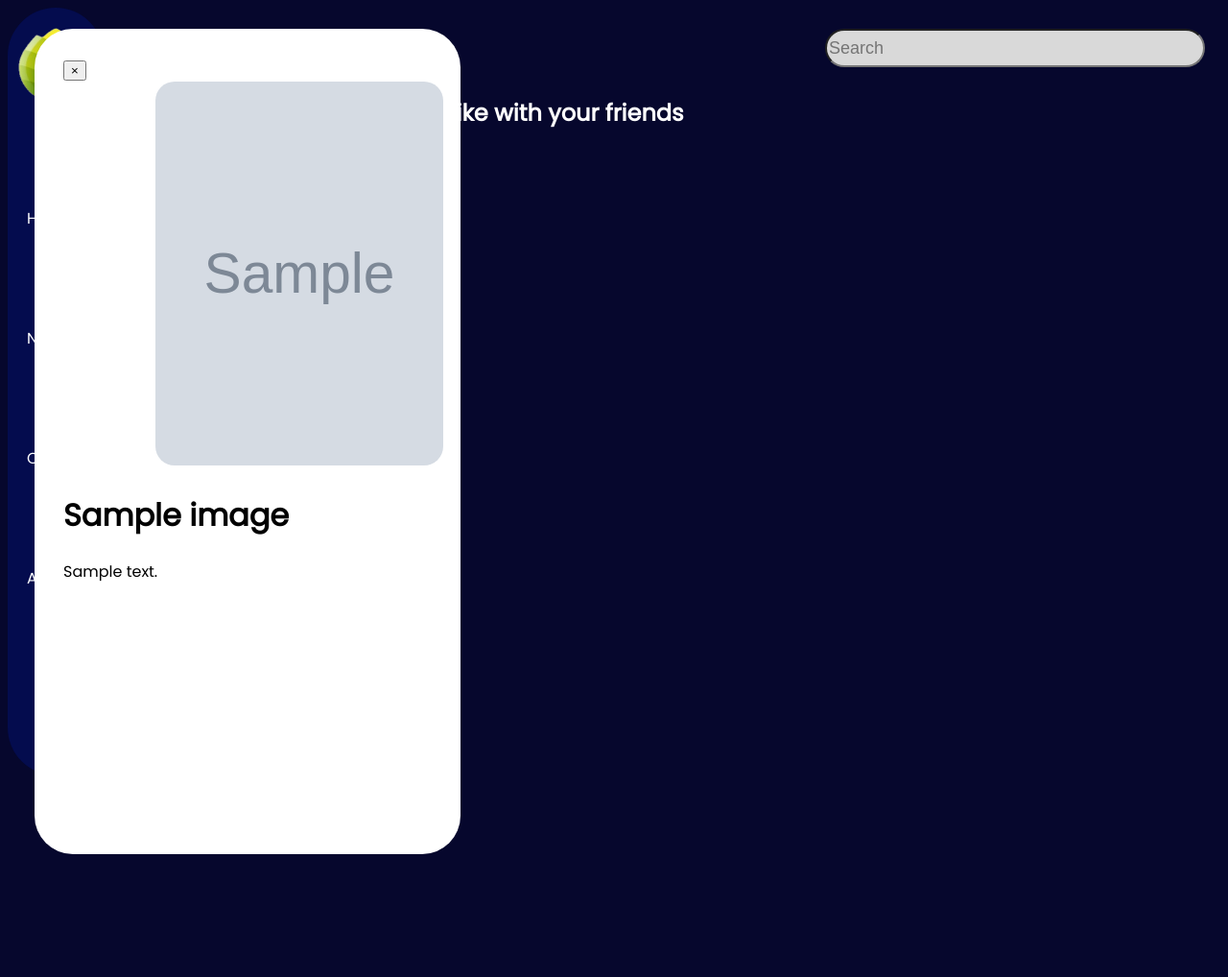
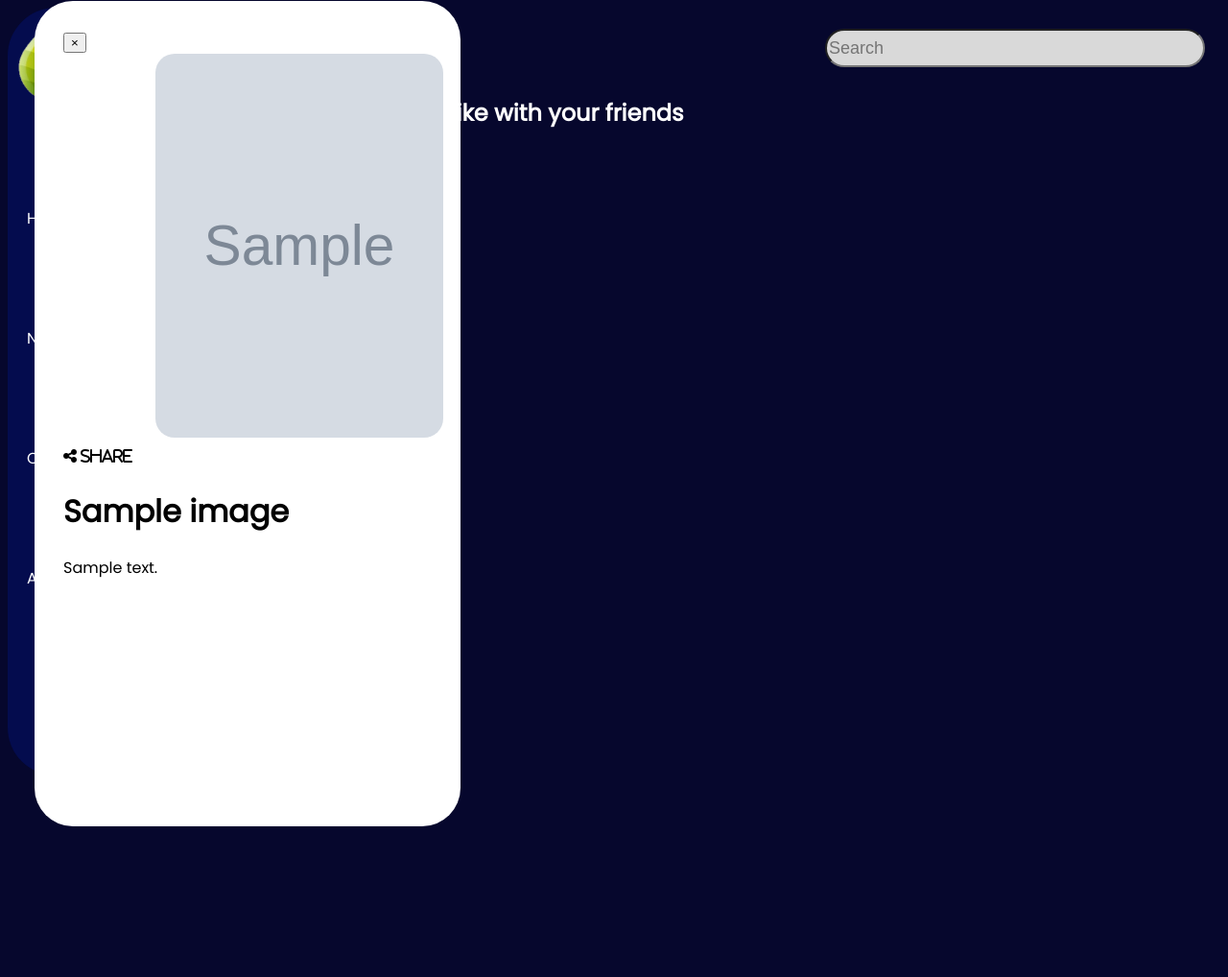
Before and after one commit to Charity-Mutembei/Django-Gallery-App, a Django app: page / in a window 1280 px wide, after a click that opens the changed part. Shown: the whole page at 96% size. Run offline with Django 4.2, Linux system fonts and the light colour scheme; tables that the repository leaves empty hold one stand-in row (values such as "Sample post"); grey boxes marked "Sample" are stand-in pictures; some libraries are stand-ins or nearby versions.

Commit message:
Feat: share icons installed and a share text/director added

```diff
--- a/gallery/templates/base.html
+++ b/gallery/templates/base.html
@@ -9,6 +9,7 @@
   <link rel="stylesheet" href="{% static 'css/base.css' %}">
   <link rel="stylesheet" href="{% static 'css/landing.css' %}">
   <link rel="stylesheet" href="{% static 'jss/landing.js' %}">
+  <script src="https://use.fontawesome.com/05cbe1e84c.js"></script>
   <link rel="preconnect" href="https://fonts.googleapis.com">
   <link rel="preconnect" href="https://fonts.gstatic.com" crossorigin>
   <link href="https://fonts.googleapis.com/css2?family=Poppins&display=swap" rel="stylesheet">
--- a/gallery/templates/landing.html
+++ b/gallery/templates/landing.html
@@ -8,7 +8,7 @@
     position:fixed;
     z-index:1;
     left: 36px;
-    top: 30px;
+    top: 1px;
     border-radius: 40px;
     padding: 30px;
     width: 30%;
@@ -55,6 +55,10 @@
                 <div class="col-md-4">
                   <img class="card-img-top" id="trigger" src="{{image.image_photo.url}}" alt="Card image cap"
                     style="width: 300px; height: 400px; border-radius: 20px; margin-left: 25%;" class="img-fluid rounded-start" alt="...">
+
+                  <div class="share">
+                    <i class="fa fa-share-alt" aria-hidden="true" style="color: black;"> Share</i>
+                  </div>
                 </div>
                 <div class="col-md-8">
                   <div class="card-body" style="color: black;">
```
